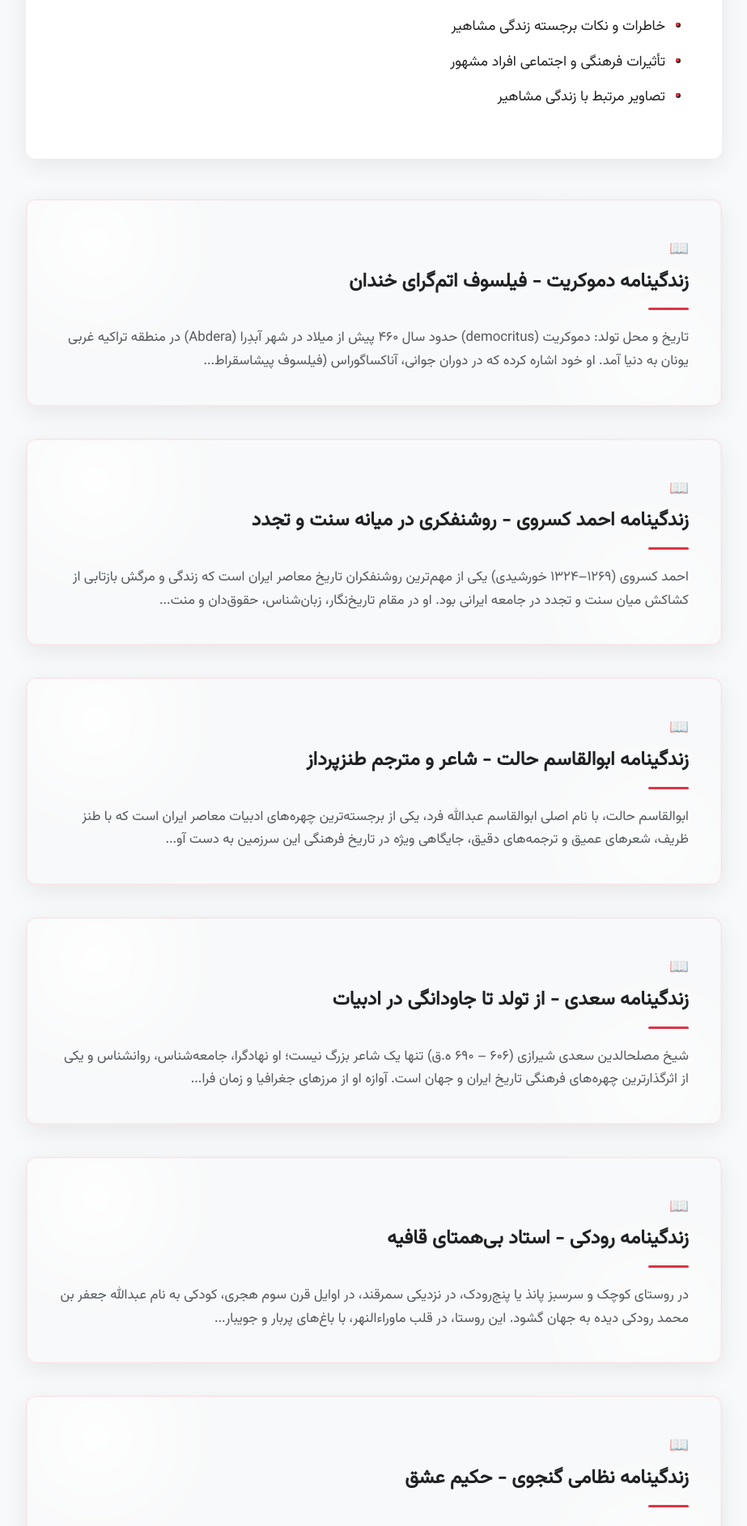
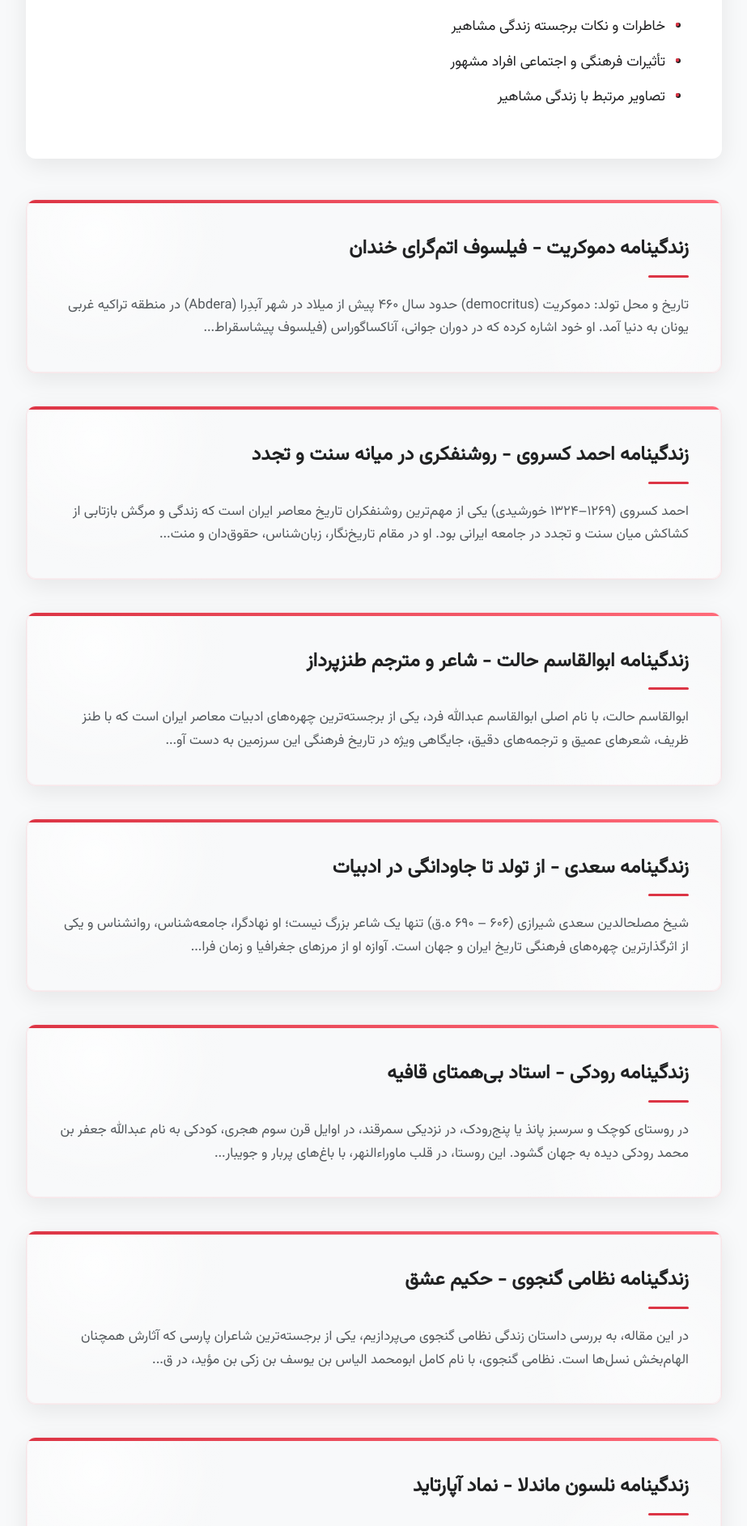
Before and after one commit to darkblog/darkblog.github.io, a Jekyll site: the page built from test.html, in a window 1280 px wide. Shown: the part 681-2566 px from the top of the page at 81% size, without its empty margins (178-1101 px from the left). Built offline with Jekyll 4.4.1, drawn with Linux system fonts in a browser that asks for light colours.

Commit message:
Update test.html

```diff
--- a/test.html
+++ b/test.html
@@ -238,7 +238,7 @@ layout: null
             width: 100%;
             height: 4px;
             background: linear-gradient(90deg, var(--primary-color), var(--primary-light));
-            transform: scaleX(0);
+            transform: scaleX(1);
             transform-origin: left;
             transition: transform 0.3s ease;
         }
@@ -306,14 +306,6 @@ layout: null
             color: var(--text-secondary);
             position: relative;
             z-index: 1;
-        }
-
-        /* اضافه کردن آیکون به پست‌ها */
-        .post-card-title::before {
-            content: "📖";
-            margin-left: 10px;
-            font-size: 1.2rem;
-            opacity: 0.7;
         }
 
         /* اضافه کردن افکت‌های بصری بیشتر */
```
Also changed, not shown: other parts of test.html (+1 -1 lines).
